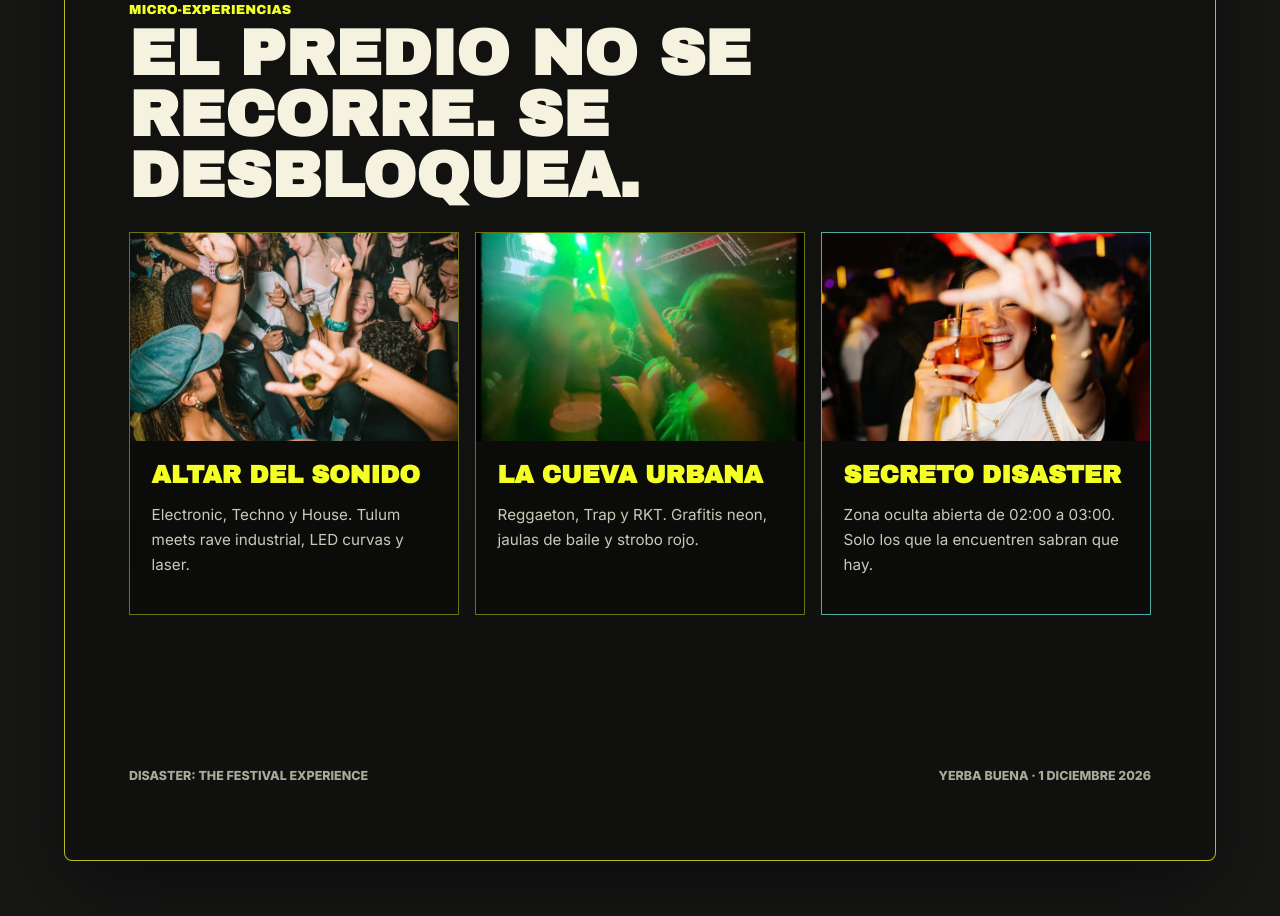
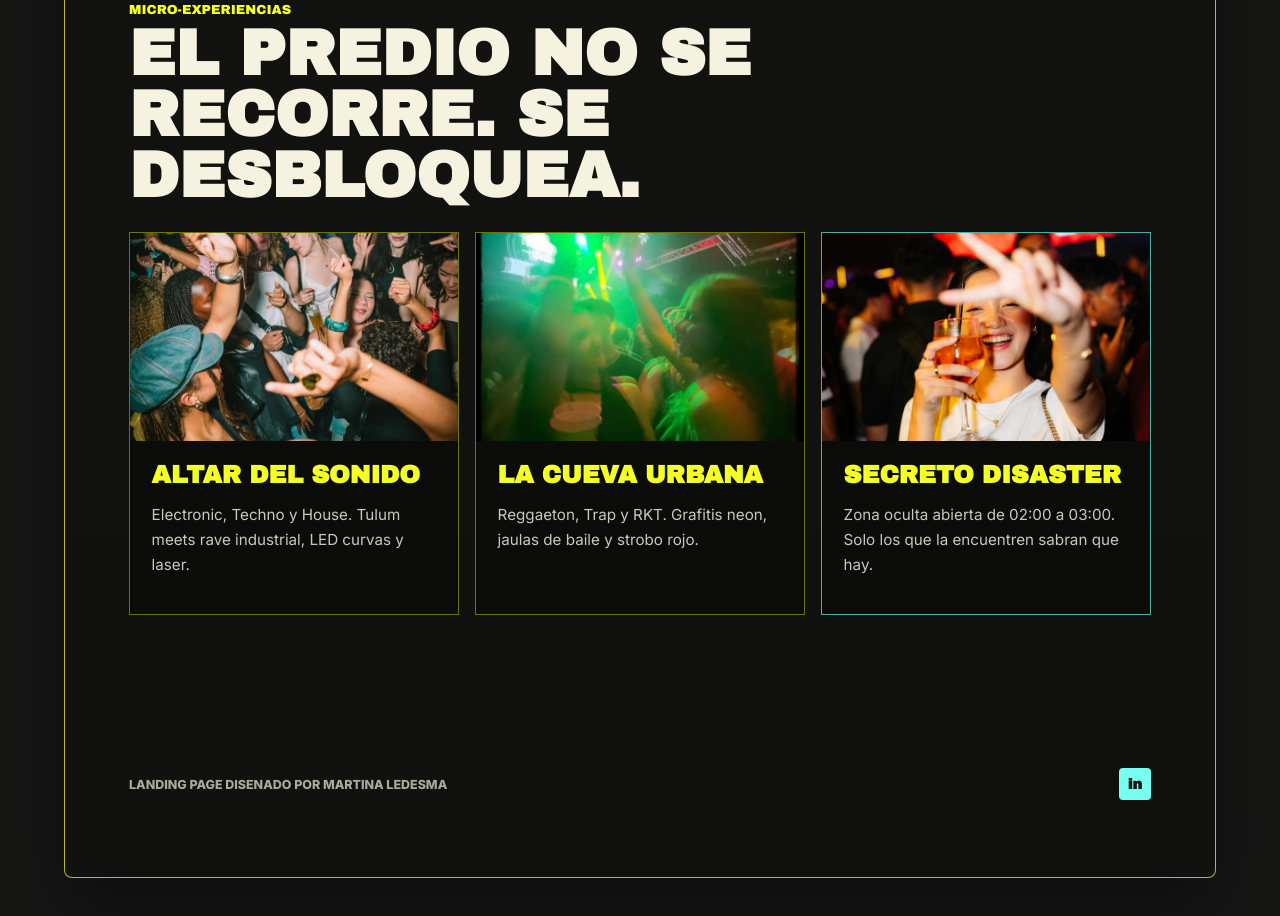
Before and after one commit to martuledesma/lpfiesta2, a plain HTML site: page outputs/lpfiesta1/index.html in a window 1280 px wide. Shown: the part 2660-3576 px from the top of the page. Drawn offline with Linux system fonts and the light colour scheme.

Commit message:
Actualizar credito del footer

```diff
--- a/outputs/lpfiesta1/index.html
+++ b/outputs/lpfiesta1/index.html
@@ -241,8 +241,16 @@
       </section>
 
       <footer>
-        <span>DISASTER: THE FESTIVAL EXPERIENCE</span>
-        <span>Yerba Buena &middot; 1 diciembre 2026</span>
+        <span>Landing Page disenado por Martina Ledesma</span>
+        <a
+          class="linkedin-link"
+          href="https://www.linkedin.com/in/martina-ledesma-1946b5217/"
+          target="_blank"
+          rel="noreferrer"
+          aria-label="LinkedIn de Martina Ledesma"
+        >
+          in
+        </a>
       </footer>
     </main>
 
--- a/outputs/lpfiesta1/styles.css
+++ b/outputs/lpfiesta1/styles.css
@@ -774,12 +774,39 @@ h3 {
 
 footer {
   display: flex;
+  align-items: center;
   justify-content: space-between;
   gap: 1rem;
   color: rgba(245, 242, 223, 0.68);
   font-size: 0.78rem;
   font-weight: 800;
   text-transform: uppercase;
+}
+
+.linkedin-link {
+  display: inline-flex;
+  align-items: center;
+  justify-content: center;
+  width: 2rem;
+  height: 2rem;
+  border: 1px solid rgba(119, 255, 241, 0.68);
+  border-radius: 4px;
+  color: #11110f;
+  background: var(--cyan);
+  font-family: "Archivo Black", Inter, system-ui, sans-serif;
+  font-size: 0.9rem;
+  line-height: 1;
+  text-transform: none;
+  transition:
+    transform 180ms ease,
+    box-shadow 180ms ease,
+    background 180ms ease;
+}
+
+.linkedin-link:hover {
+  background: var(--acid);
+  box-shadow: 0 0 1.2rem rgba(119, 255, 241, 0.22);
+  transform: translateY(-0.16rem);
 }
 
 .limited-note {
```
